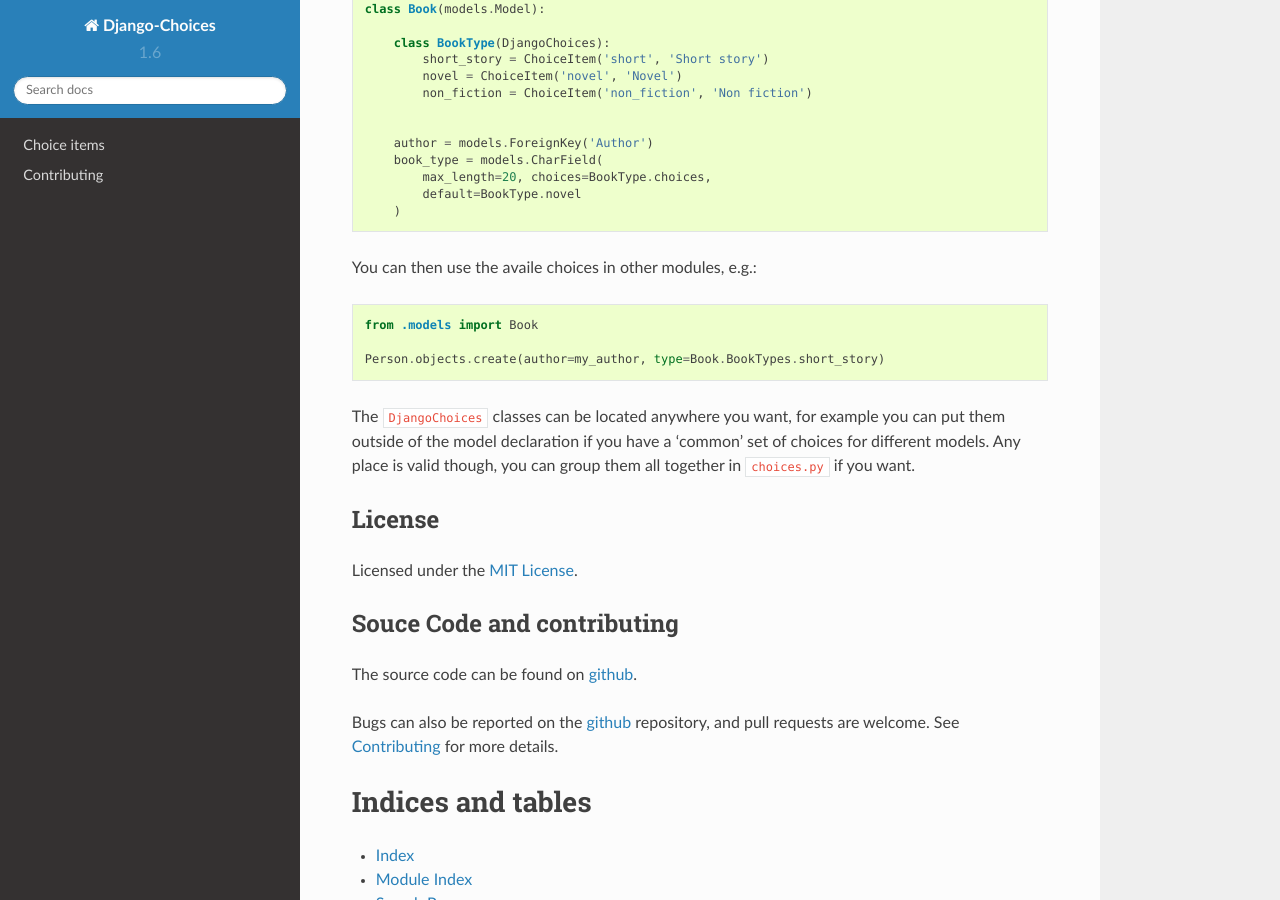
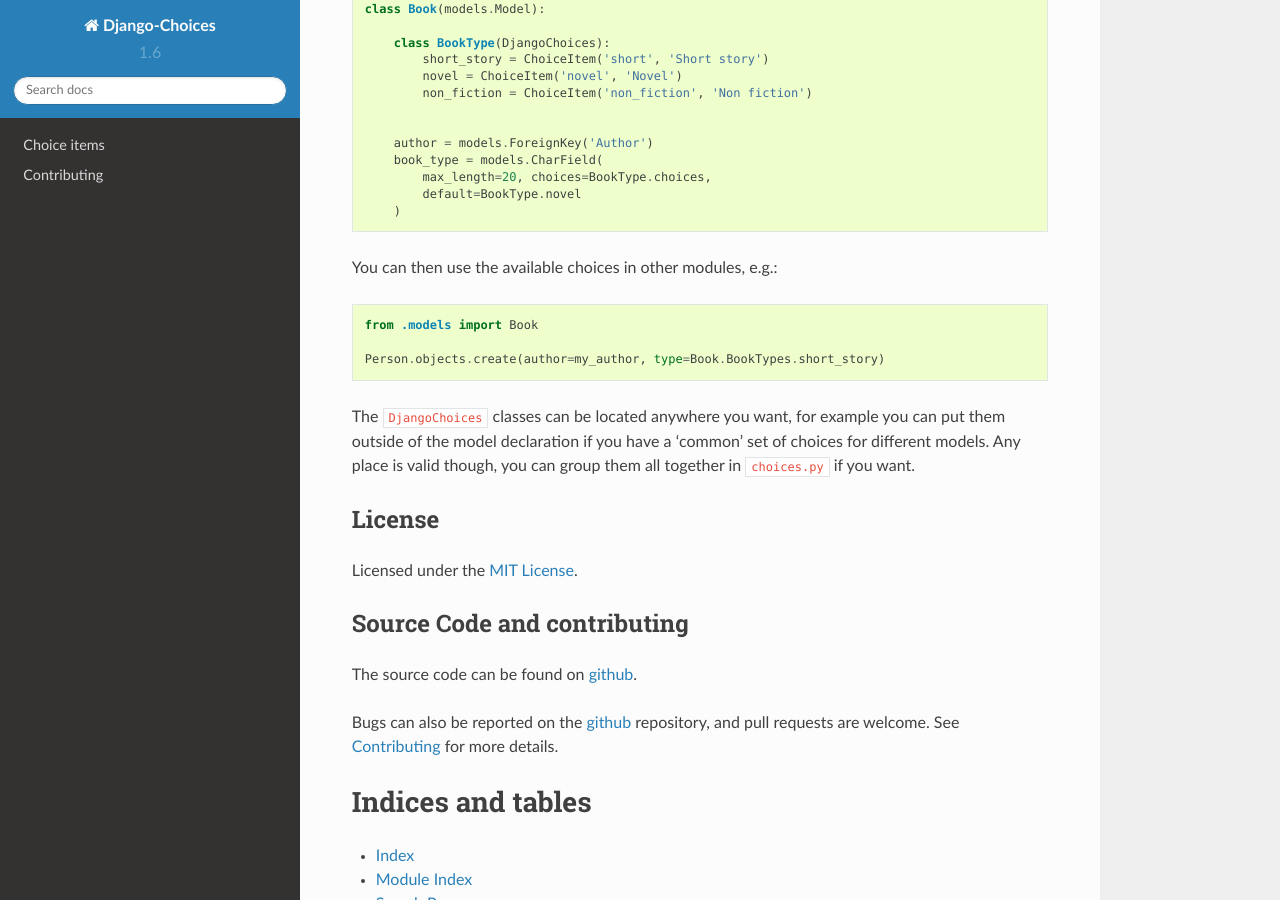
Before and after one commit to bigjason/django-choices, a Sphinx documentation site: the page built from docs/index.rst, in a window 1280 px wide and 900 px high, scrolled down 1251 px. Built offline with Sphinx 7.4.7 and the Read the Docs theme 2.0.0, drawn with Linux system fonts in a browser that asks for light colours.

Commit message:
Docs index: Fix typos

```diff
--- a/docs/index.rst
+++ b/docs/index.rst
@@ -72,7 +72,7 @@ To use it, you write a choices class, and use it in your model fields:
         )
 
 
-You can then use the availe choices in other modules, e.g.:
+You can then use the available choices in other modules, e.g.:
 
 
 .. code-block:: python
@@ -92,8 +92,8 @@ License
 -------
 Licensed under the `MIT License`_.
 
-Souce Code and contributing
----------------------------
+Source Code and contributing
+----------------------------
 The source code can be found on github_.
 
 Bugs can also be reported on the github_ repository, and pull requests
```
